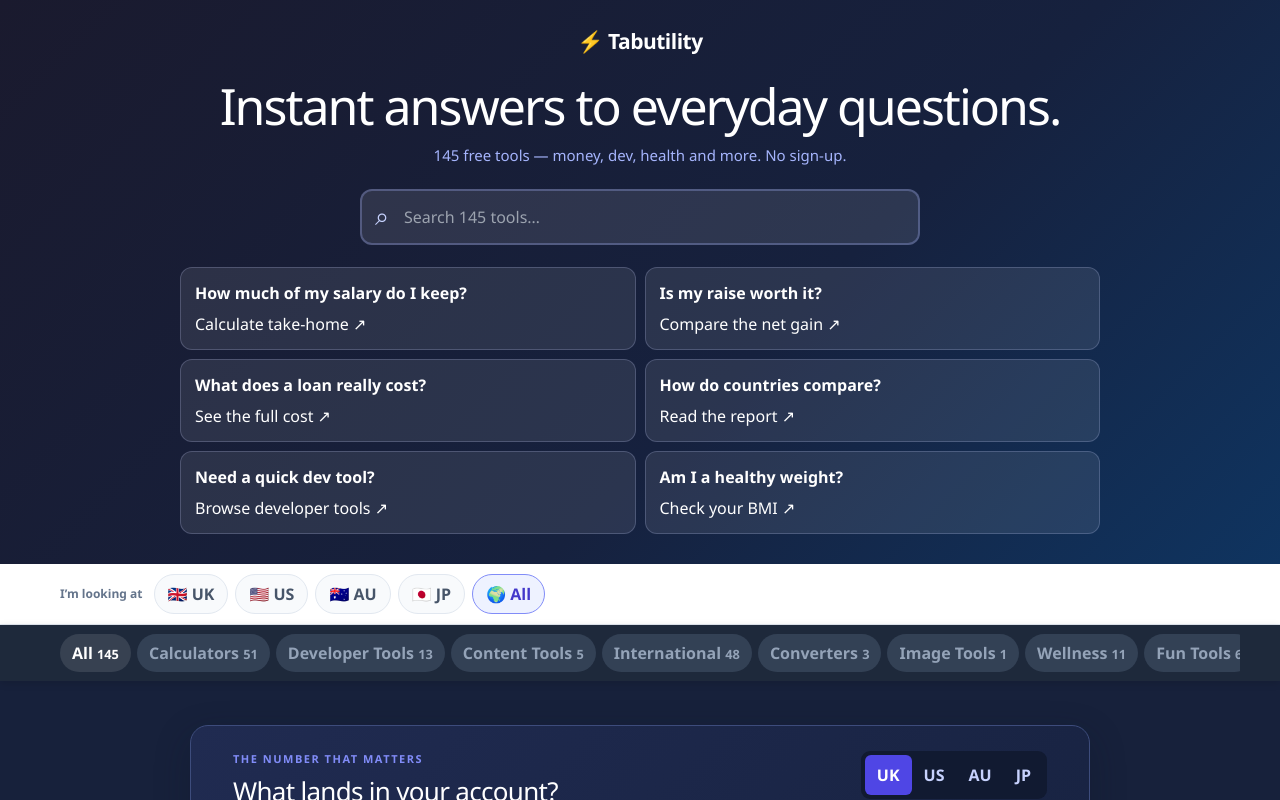
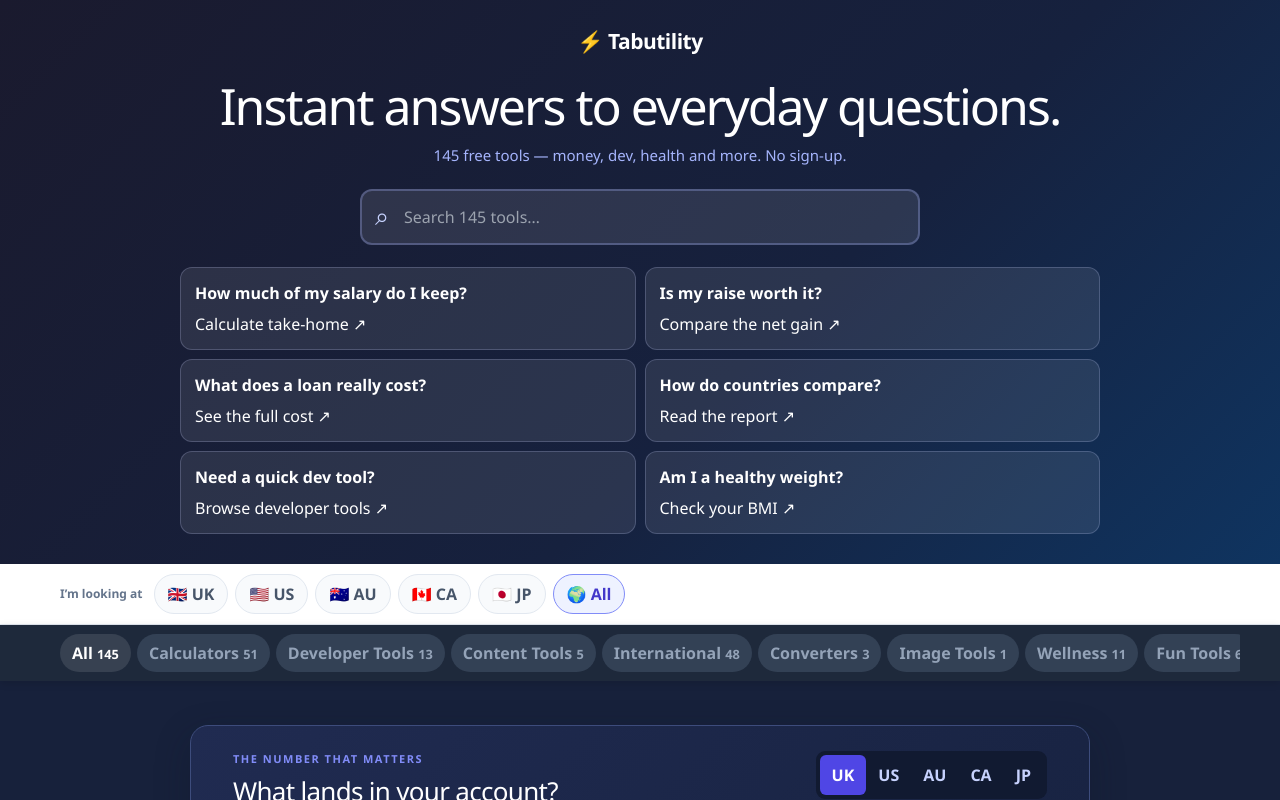
Before and after one commit to rakeshv02/tabutility-landing, a React (Vite) app: page / in a window 1280 px wide. Shown: the top 800 px of the page. Built offline with nearby package versions, Linux system fonts and the light colour scheme.

Commit message:
Add Canada to homepage country picker and take-home widget

```diff
--- a/package.json
+++ b/package.json
@@ -1,7 +1,7 @@
 {
   "name": "tabutility-landing",
   "private": true,
-  "version": "0.0.31",
+  "version": "0.0.32",
   "type": "module",
   "scripts": {
     "dev": "vite",
--- a/src/App.jsx
+++ b/src/App.jsx
@@ -34,6 +34,20 @@ function trackRecentTool(tool) {
 }
 
 const CALC = {
+  ca: gross => {
+    // Federal 2025 (blended 14.5% first bracket) + Ontario, with BPA/CEA/CPP/EI credits
+    const fb = [[57375, .145], [114750, .205], [177882, .26], [253414, .29], [Infinity, .33]];
+    const ob = [[52886, .0505], [105775, .0915], [150000, .1116], [220000, .1216], [Infinity, .1316]];
+    const bt = (inc, b) => { let t = 0, p = 0; for (const [top, r] of b) { if (inc <= p) break; t += (Math.min(inc, top) - p) * r; p = top; } return t; };
+    const cpp = Math.max(0, Math.min(gross, 71300) - 3500) * .0595 + Math.max(0, Math.min(gross, 81200) - 71300) * .04;
+    const ei = Math.min(gross, 65700) * .0164;
+    const fbpa = gross <= 177882 ? 16129 : gross >= 253414 ? 14538 : 16129 - (16129 - 14538) * (gross - 177882) / (253414 - 177882);
+    const fed = Math.max(0, bt(gross, fb) - (fbpa + Math.min(1471, gross) + cpp + ei) * .145);
+    let on = Math.max(0, bt(gross, ob) - (12747 + cpp + ei) * .0505);
+    let sur = 0; if (on > 5710) sur += (on - 5710) * .2; if (on > 7307) sur += (on - 7307) * .36; on += sur;
+    on += gross <= 20000 ? 0 : gross <= 36000 ? Math.min((gross - 20000) * .06, 300) : gross <= 48000 ? 300 + Math.min((gross - 36000) * .06, 150) : gross <= 72000 ? 450 + Math.min((gross - 48000) * .25, 150) : gross <= 200000 ? 600 + Math.min((gross - 72000) * .25, 150) : 750 + Math.min((gross - 200000) * .25, 150);
+    return gross - fed - on - cpp - ei;
+  },
   uk: gross => {
     const pa = 12570, br = 50270, hr = 125140;
     let ePA = gross > 100000 ? Math.max(0, pa - (gross - 100000) / 2) : pa, t = Math.max(0, gross - ePA);
@@ -73,6 +87,7 @@ const COUNTRIES = {
   uk: { flag: "🇬🇧", label: "UK", sym: "£", min: 20000, max: 200000, year: "2025/26", slug: "uk-salary", hub: "https://uk-salary-calculator.tabutility.com" },
   us: { flag: "🇺🇸", label: "US", sym: "$", min: 30000, max: 300000, year: "2026", slug: "us-salary", hub: "https://us-paycheck-calculator.tabutility.com" },
   au: { flag: "🇦🇺", label: "AU", sym: "A$", min: 40000, max: 250000, year: "2025–26", slug: "au-salary", hub: "https://australian-tax-calculator.tabutility.com" },
+  ca: { flag: "🇨🇦", label: "CA", sym: "C$", min: 30000, max: 250000, year: "2025", slug: null, hub: "https://canada-income-tax.tabutility.com" },
   jp: { flag: "🇯🇵", label: "JP", sym: "¥", min: 3000000, max: 20000000, year: "2026", slug: null, hub: "https://japan-income-tax.tabutility.com" },
 };
 function money(c, n) { return `${c.sym}${Math.round(n).toLocaleString("en-US")}`; }
@@ -103,7 +118,7 @@ export default function App() {
         ["Am I a healthy weight?", "https://bmi-calculator.tabutility.com", "Check your BMI"],
       ].map(([q, href, label]) => <a key={q} className="question-card" href={href} style={styles.question}><b>{q}</b><span>{label} ↗</span></a>)}</div>
     </header>
-    <div style={styles.countryBar}><div style={styles.countryInner}><span style={styles.countryLabel}>I’m looking at</span>{[["uk", "🇬🇧 UK"], ["us", "🇺🇸 US"], ["au", "🇦🇺 AU"], ["jp", "🇯🇵 JP"], ["all", "🌍 All"]].map(([id, label]) => <button key={id} onClick={() => setNation(id)} style={{ ...styles.countryButton, ...(country === id ? styles.countryActive : {}) }}>{label}</button>)}</div></div>
+    <div style={styles.countryBar}><div style={styles.countryInner}><span style={styles.countryLabel}>I’m looking at</span>{[["uk", "🇬🇧 UK"], ["us", "🇺🇸 US"], ["au", "🇦🇺 AU"], ["ca", "🇨🇦 CA"], ["jp", "🇯🇵 JP"], ["all", "🌍 All"]].map(([id, label]) => <button key={id} onClick={() => setNation(id)} style={{ ...styles.countryButton, ...(country === id ? styles.countryActive : {}) }}>{label}</button>)}</div></div>
     {recentTools.length > 0 && <div style={styles.recent}><span>RECENT</span>{recentTools.slice(0, 6).map(t => <a key={t.id} href={t.url} onClick={() => trackRecentTool(t)}>{t.emoji} {t.name}</a>)}<button onClick={() => { localStorage.removeItem("tab_recent"); setRecentTools([]); }}>× clear</button></div>}
     <div style={styles.filter}><div style={styles.filterInner}>{CATEGORIES.map(cat => { const active = activeCategory === cat; const color = CATEGORY_COLORS[cat] || DEFAULT_COLOR; return <button key={cat} onClick={() => { setActiveCategory(cat); setSearch(""); }} style={{ ...styles.pill, background: active ? color.badge : "#334155", color: active ? "#fff" : "#94a3b8" }}>{cat} <small>{cat === "All" ? toolsData.length : toolsData.filter(t => t.category === cat).length}</small></button> })}<a href="/blog/" style={styles.blogLink}>▣ Blog</a></div></div>
     {isFiltered ? <main style={styles.content}><div style={styles.result}>{filtered.length ? `${filtered.length} tools${search ? ` matching “${search}”` : ""}` : `No tools found for “${search}”`}</div>{filtered.length ? <ToolGrid tools={filtered} /> : <div style={styles.empty}>⌕<strong>Nothing found</strong><span>Try a different search or browse a category above.</span></div>}</main> : <HomeContent country={country} c={c} />}
```
